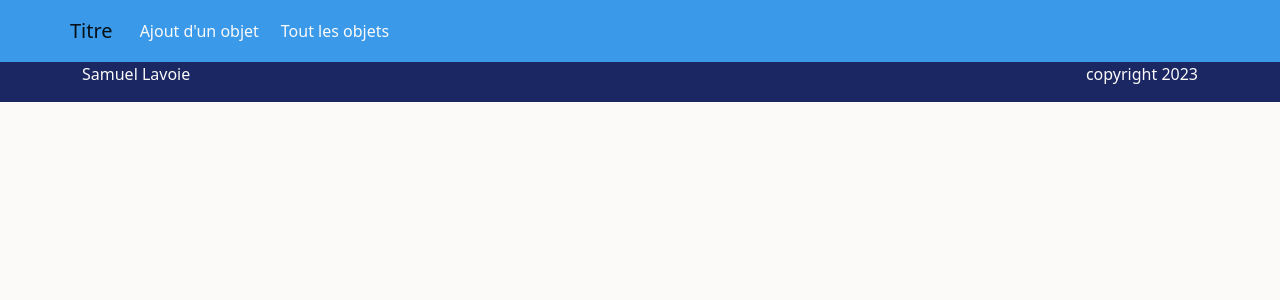
After one commit to Samuel19834/TP1_Web, a Flask app: template templates/Main.jinja in a window 1280 px wide. The commit adds this page. Shown: the top 300 px of the page. Run offline with Flask 3, Linux system fonts and the light colour scheme; the template is opened without the code that fills it: most values are stand-ins (such as "Sample title", 1, 10 or a date in 2020); some libraries are stand-ins or nearby versions.

Commit message:
Header et Footer fait

```diff
--- a/app.py
+++ b/app.py
@@ -3,10 +3,16 @@ from flask import Flask, render_template
 
 app = Flask(__name__)
 
+class Objet:
+    def __init__(self, titre, description, photo, categorie):
+        self.titre = titre
+        self.description = description
+        self.photo = photo
+        self.categorie = categorie
+
 @app.route("/")
 def bonjour():
-    return render_template("modele.jinja", message="non")
-
+    return render_template("Main.jinja", pagePrincipale=True)
 
 if __name__ == "__main__":
     app.run()
--- a/static/css/styles.sass
+++ b/static/css/styles.sass
@@ -1,7 +1,42 @@
-// Les fichiers sAss n'ont pas de point-virgule ni d'accolade
-// Vous pouvez utiliser des .scss OU .sass à votre choix
-
 @import "bootstrap"
 
+$lightShade: #FBFAF9
+$lightAccent: #4777DD
+$mainColor: #3A99E9
+$darkAccent: #743561
+$darkShades: #1A2763
+
 body
-    background-color: #FBFAF9
+    background-color: $lightShade
+
+header
+    @extend .p-0
+    background-color: $mainColor
+    color: $lightShade
+
+    h1
+        @extend .display-5
+        color: $lightShade
+
+    p
+        @extend .lead
+
+.nav-item a
+        color: $lightShade
+        text-decoration: none
+        padding: 10px
+
+        &:hover
+            background-color: #57a7eb
+
+header > *, main, footer > *
+    @extend .container
+
+footer
+  background-color: $darkShades
+  color: $lightShade
+
+img
+    @extend .img-thumbnail, .d-block
+    max-width: 150px
+    height: auto
--- /dev/null
+++ b/templates/Main.jinja
@@ -0,0 +1,36 @@
+<!DOCTYPE html>
+<html lang="fr">
+
+<head>
+    <meta charset="utf-8" />
+    <title>{{titre}} | Nom du Site</title>
+    <meta name="viewport" content="width=device-width, initial-scale=1" />
+    <link rel="stylesheet" href="/static/css/styles.css" />
+</head>
+
+<body>
+    <header>
+        <nav class="navbar navbar-expand-lg navbar-light">
+            {% if pagePrincipale %}
+                <h1 class="h1 navbar-brand mb-0">Titre</h1>
+            {% else %}
+                <a class="h1 navbar-brand mb-0" href="#">Titre</a>
+            {% endif %}
+            <ul class="navbar-nav">
+                <li class="nav-item"><a class="btn" href="#">Ajout d'un objet</a></li>
+                <li class="nav-item"><a class="btn" href="#">Tout les objets</a></li>
+            </ul>
+        </nav>
+    </header>
+    <main>
+
+    </main>
+    <footer>
+            <div class="d-flex justify-content-between">
+                <p>Samuel Lavoie</p>
+                <p>copyright 2023</p>
+            </div>
+    </footer>
+</body>
+
+</html>
```
Also changed, not shown: templates/modele.jinja (deleted, +0 -28 lines), static/css/styles.css, 1 other file.
